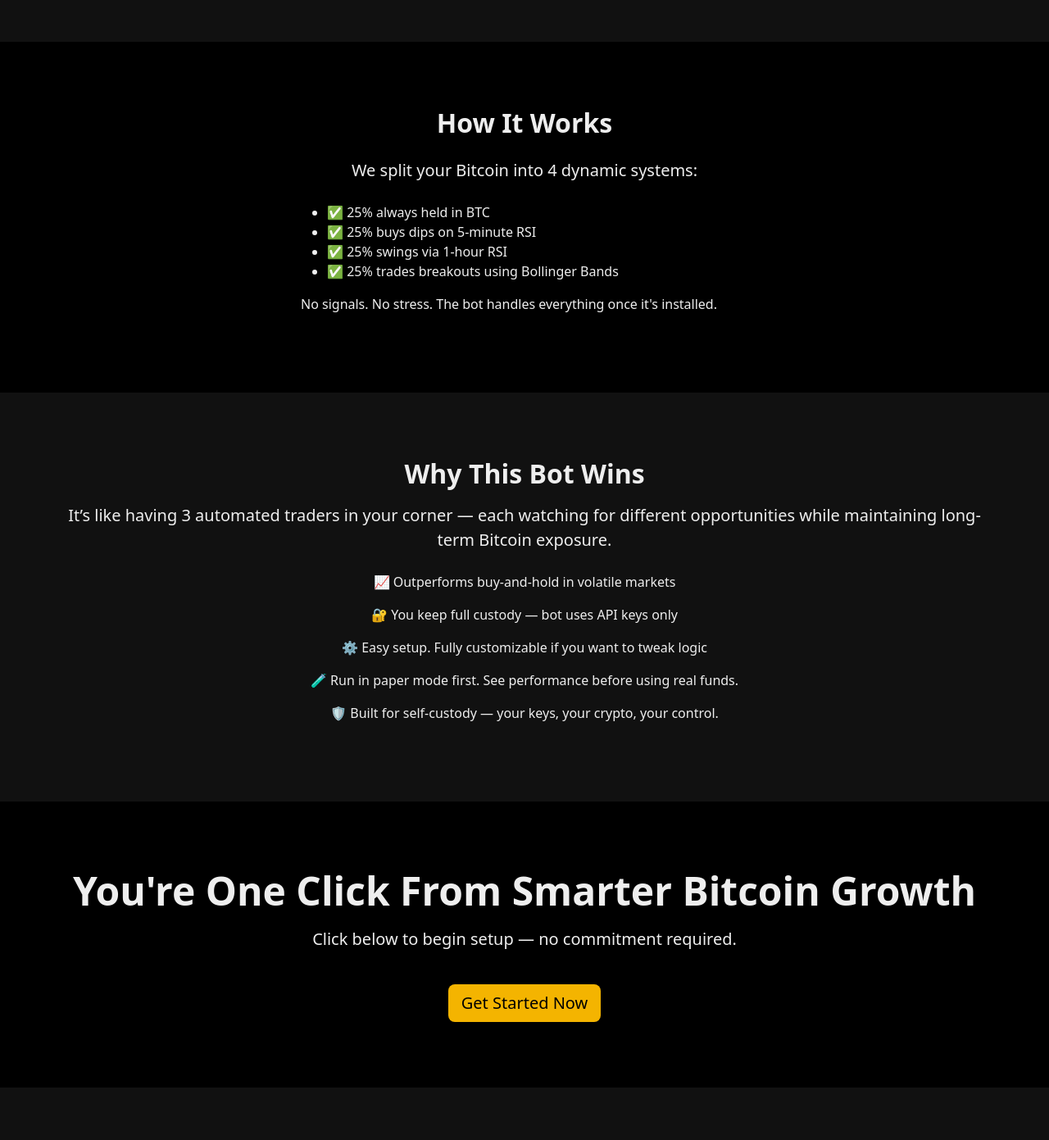
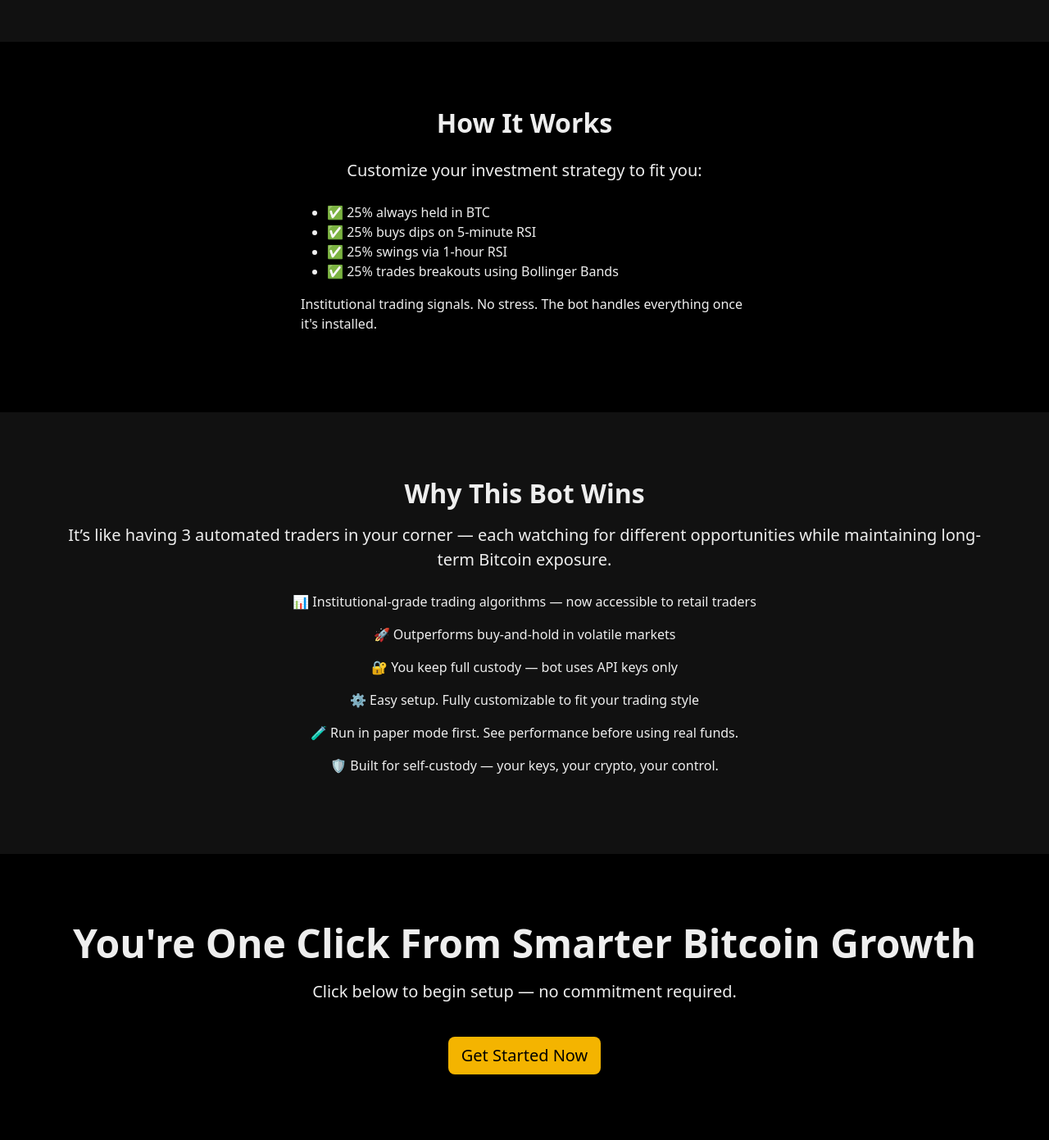
Before and after one commit to defazio75/bitpanel-landing, a Flask app: page / in a window 1280 px wide. Shown: the part 248-1639 px from the top of the page at 82% size. Before the commit the page ends 1575 px from the top, so only its background shows below. Run offline with Flask 3, Linux system fonts and the light colour scheme.

Commit message:
Update index.html

```diff
--- a/templates/index.html
+++ b/templates/index.html
@@ -37,7 +37,7 @@
 <section class="section bg-black">
     <div class="container text-center">
         <h2 class="fw-bold mb-4">How It Works</h2>
-        <p class="lead">We split your Bitcoin into 4 dynamic systems:</p>
+        <p class="lead">Customize your investment strategy to fit you:</p>
         <div class="row justify-content-center mt-4">
             <div class="col-md-6 text-start">
                 <ul>
@@ -46,7 +46,7 @@
                     <li>✅ 25% swings via 1-hour RSI</li>
                     <li>✅ 25% trades breakouts using Bollinger Bands</li>
                 </ul>
-                <p class="mt-3">No signals. No stress. The bot handles everything once it's installed.</p>
+                <p class="mt-3">Institutional trading signals. No stress. The bot handles everything once it's installed.</p>
             </div>
         </div>
     </div>
@@ -58,9 +58,10 @@
         <h2 class="fw-bold">Why This Bot Wins</h2>
         <p class="lead mt-3">It’s like having 3 automated traders in your corner — each watching for different opportunities while maintaining long-term Bitcoin exposure.</p>
         <div class="mt-4">
-            <p>📈 Outperforms buy-and-hold in volatile markets</p>
+            <p>📊 Institutional-grade trading algorithms — now accessible to retail traders</p>
+            <p>🚀 Outperforms buy-and-hold in volatile markets</p>
             <p>🔐 You keep full custody — bot uses API keys only</p>
-            <p>⚙️ Easy setup. Fully customizable if you want to tweak logic</p>
+            <p>⚙️ Easy setup. Fully customizable to fit your trading style</p>
             <p>🧪 Run in paper mode first. See performance before using real funds.</p>
             <p>🛡️ Built for self-custody — your keys, your crypto, your control.</p>
         </div>
```
